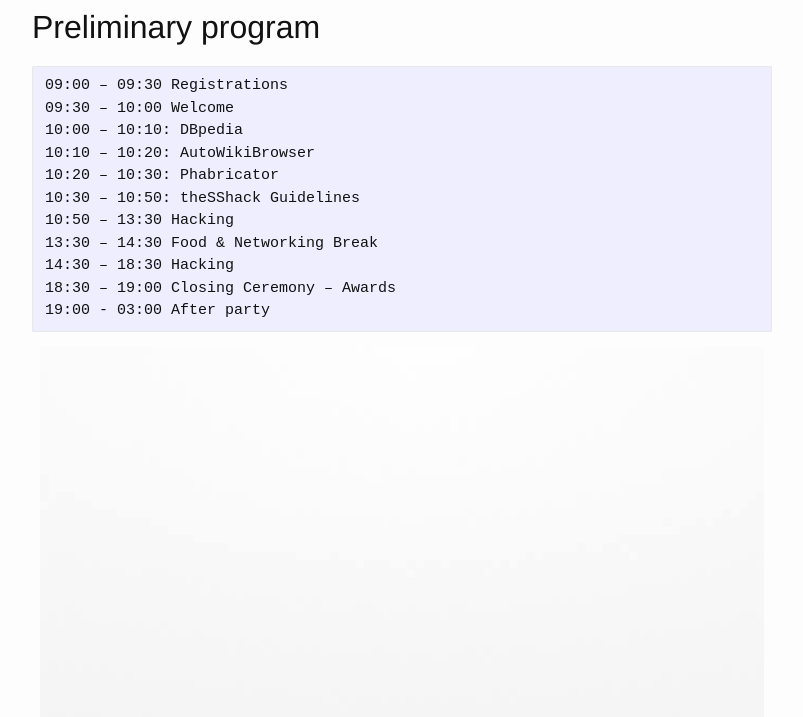
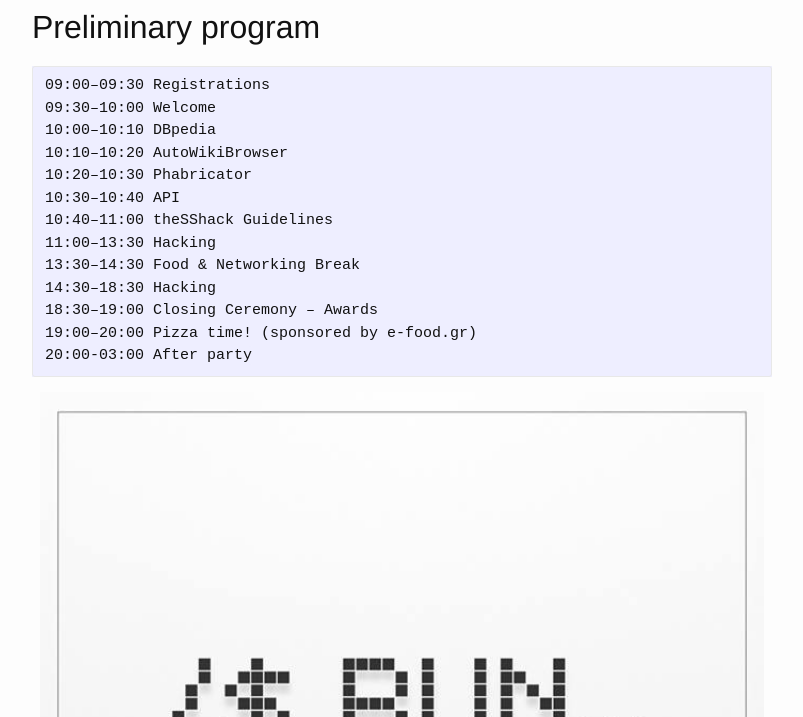
Before and after one commit to stevelaskaridis/acmauth.github.io, a Jekyll site: the page built from _posts/2016-10-15-thesshack-wiki-hackathon.md, in a window 1280 px wide and 900 px high, scrolled down 1130 px, cut to the strip 183-900 px from the top of the window. Shown: the whole strip, without its empty margins (238-1041 px from the left). Built offline with Jekyll 4.4.1, drawn with Linux system fonts in a browser that asks for light colours.

Commit message:
Some more changes for thesshack-wiki-hackathon

````diff
--- a/_posts/2016-10-15-thesshack-wiki-hackathon.md
+++ b/_posts/2016-10-15-thesshack-wiki-hackathon.md
@@ -36,17 +36,19 @@
 ## Preliminary program
 
 ```
-09:00 – 09:30 Registrations
-09:30 – 10:00 Welcome
-10:00 – 10:10: DBpedia
-10:10 – 10:20: AutoWikiBrowser
-10:20 – 10:30: Phabricator
-10:30 – 10:50: theSShack Guidelines
-10:50 – 13:30 Hacking
-13:30 – 14:30 Food & Networking Break
-14:30 – 18:30 Hacking
-18:30 – 19:00 Closing Ceremony – Awards
-19:00 - 03:00 After party
+09:00–09:30 Registrations
+09:30–10:00 Welcome
+10:00–10:10 DBpedia
+10:10–10:20 AutoWikiBrowser
+10:20–10:30 Phabricator
+10:30–10:40 API
+10:40–11:00 theSShack Guidelines
+11:00–13:30 Hacking
+13:30–14:30 Food & Networking Break
+14:30–18:30 Hacking
+18:30–19:00 Closing Ceremony – Awards
+19:00–20:00 Pizza time! (sponsored by e-food.gr)
+20:00-03:00 After party
 ```
 
 <p><a href="../assets/thesshack-wiki-hackathon/poster.png"><img class="center" alt="thesshack-wiki-hackathon-poster" height="1024" width="724" src="../assets/thesshack-wiki-hackathon/poster.png"/></a></p>
````
Also changed, not shown: assets/thesshack-wiki-hackathon/poster.png.
